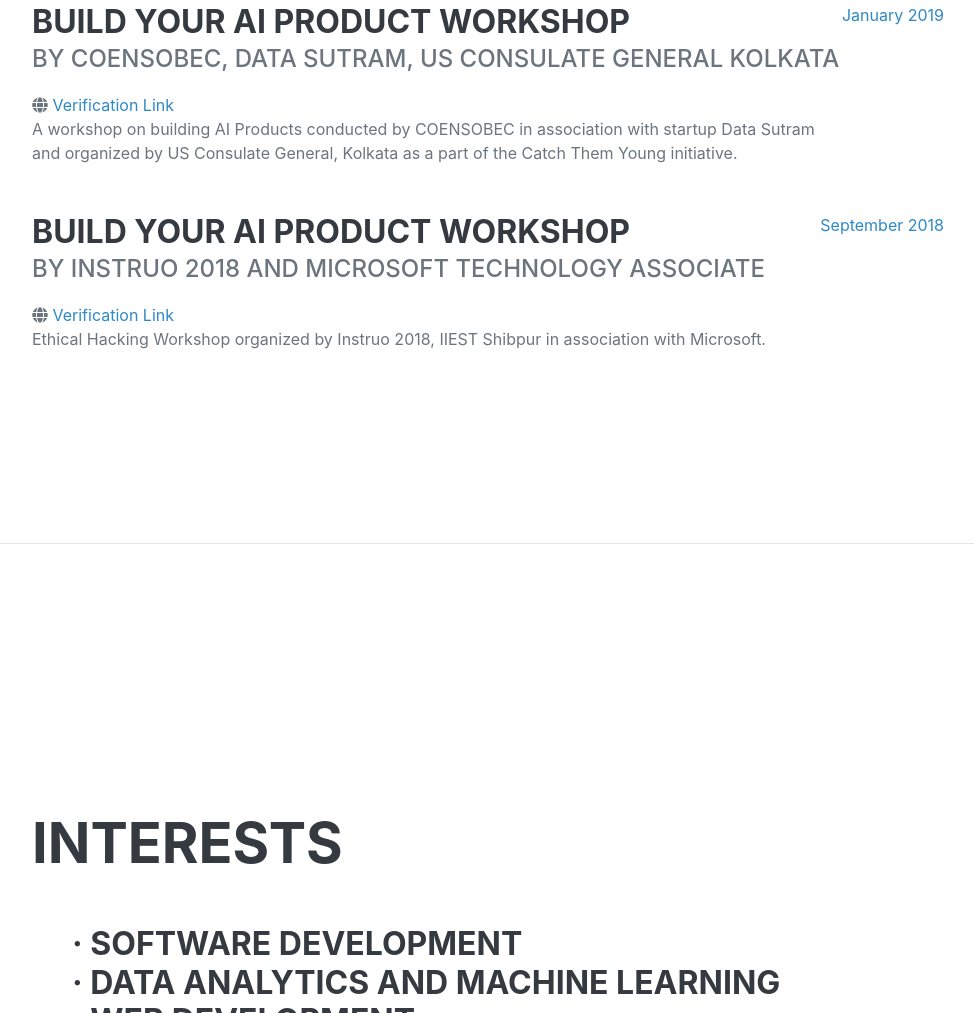
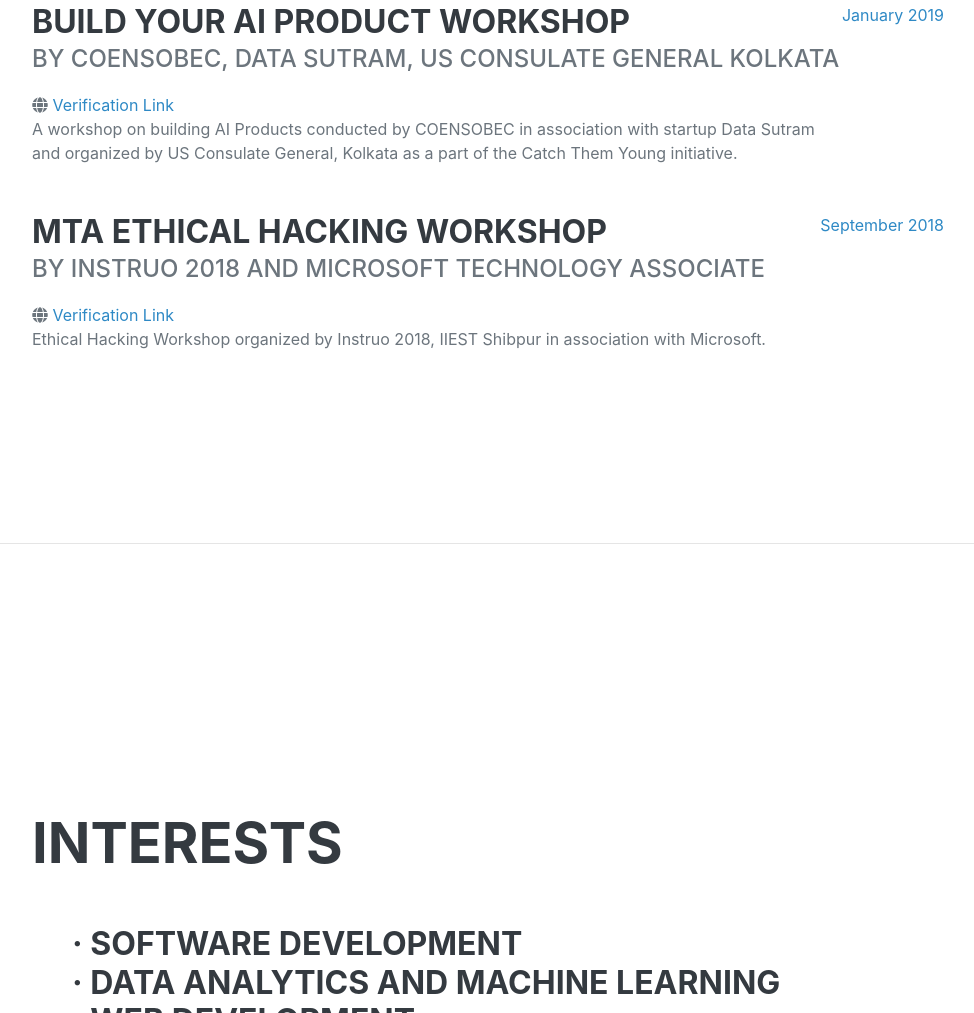
Before and after one commit to Subham-Neogi/Subham-Neogi.github.io, a plain HTML site: page index.html in a window 1280 px wide. Shown: the part 6664-7677 px from the top of the page, without its empty margins (288-1262 px from the left). Drawn offline with nearby package versions, Linux system fonts and the light colour scheme; a web font is replaced by a local one.

```diff
--- a/index.html
+++ b/index.html
@@ -310,7 +310,7 @@
                     </div>
                     <div class="d-flex flex-column flex-md-row justify-content-between mb-5">
                         <div class="flex-grow-1">
-                            <h3 class="mb-0">Build Your AI Product Workshop</h3>
+                            <h3 class="mb-0">MTA Ethical Hacking Workshop</h3>
                             <div class="subheading mb-3">By Instruo 2018 and Microsoft Technology Associate</div>
                             <i class="fa fa-globe"></i>
                             <a href="https://drive.google.com/file/d/18rRfrwXuLFxDEcvl1J4VOzNgH_XQ6JUO/view?usp=sharing">Verification Link</a>
```
